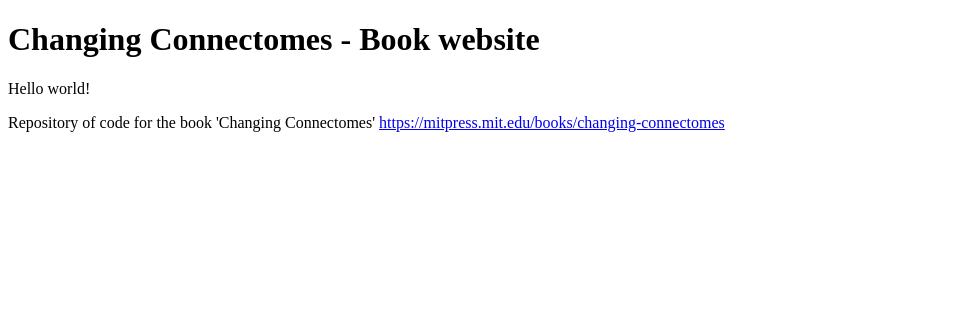
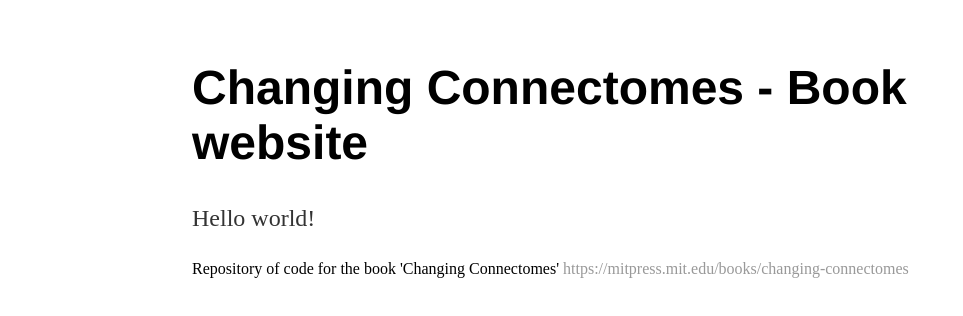
Before and after one commit to connectomelab/connectomelab.github.io, a plain HTML site: page index.html in a window 1280 px wide. Shown: the whole page, without its empty margins (0-963 px from the left). Drawn offline with Linux system fonts and the light colour scheme.

Commit message:
Update index.html

```diff
--- a/index.html
+++ b/index.html
@@ -1,5 +1,10 @@
 <!DOCTYPE html>
 <html>
+  <head>
+		<title>Dynamic Connectome Lab</title>
+		<!-- link to main stylesheet -->
+		<link rel="stylesheet" type="text/css" href="/css/main.css">
+	</head>
 <body>
 <h1>Changing Connectomes - Book website</h1>
 <p>Hello world!</p>
```
